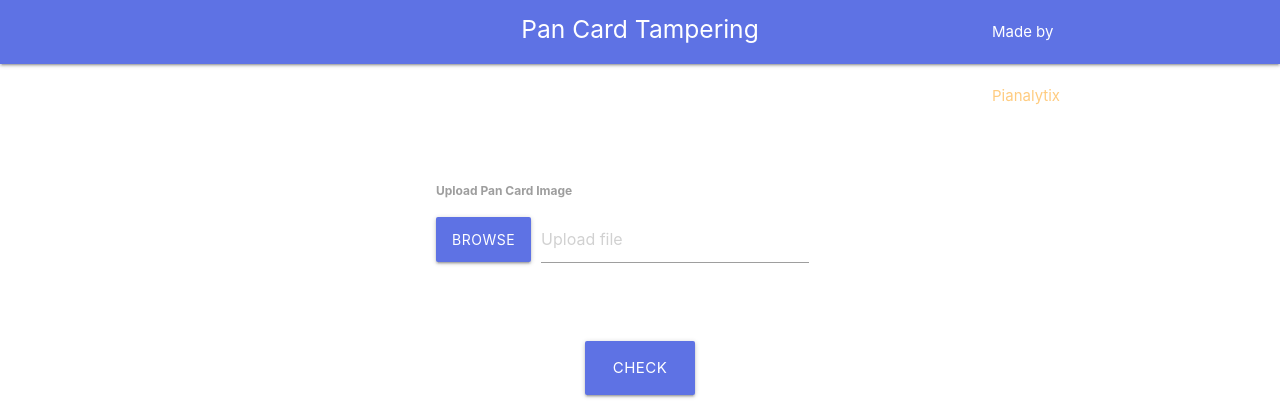
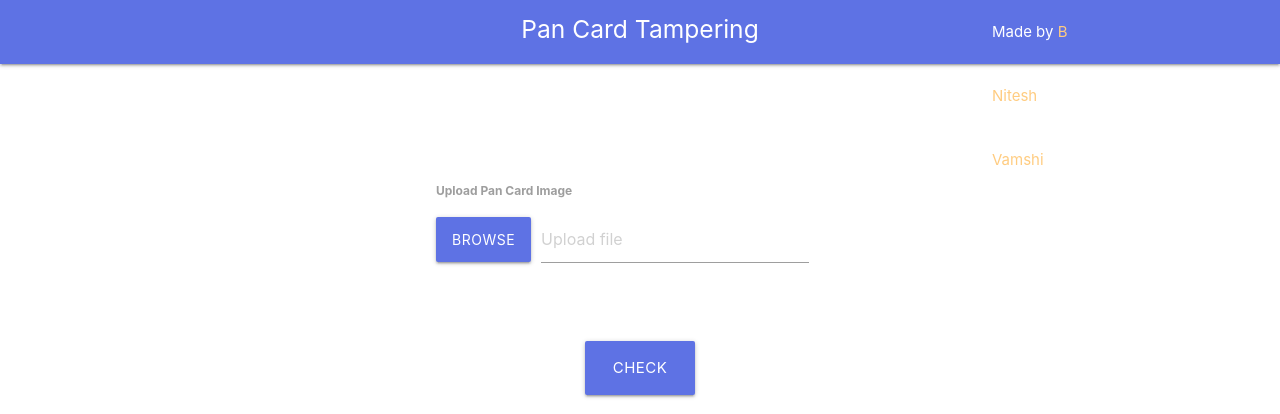
Before and after one commit to Incursion-beta/Pan_Card_tampering_detection, a Flask app: page / in a window 1280 px wide. Shown: the top 414 px of the page. Run offline with Flask 2, Linux system fonts and the light colour scheme.

Commit message:
Update index.html

```diff
--- a/app/templates/index.html
+++ b/app/templates/index.html
@@ -14,7 +14,7 @@
     <div class="nav-wrapper container">
       <a id="logo-container" class="brand-logo center"><h5>Pan Card Tampering</h5></a>
       <div style="margin-left: 800px">
-      	   Made by <a class="orange-text text-lighten-3">Pianalytix</a>
+      	   Made by <a class="orange-text text-lighten-3">B Nitesh Vamshi</a>
       </div>
     </div>
   </nav>
```
